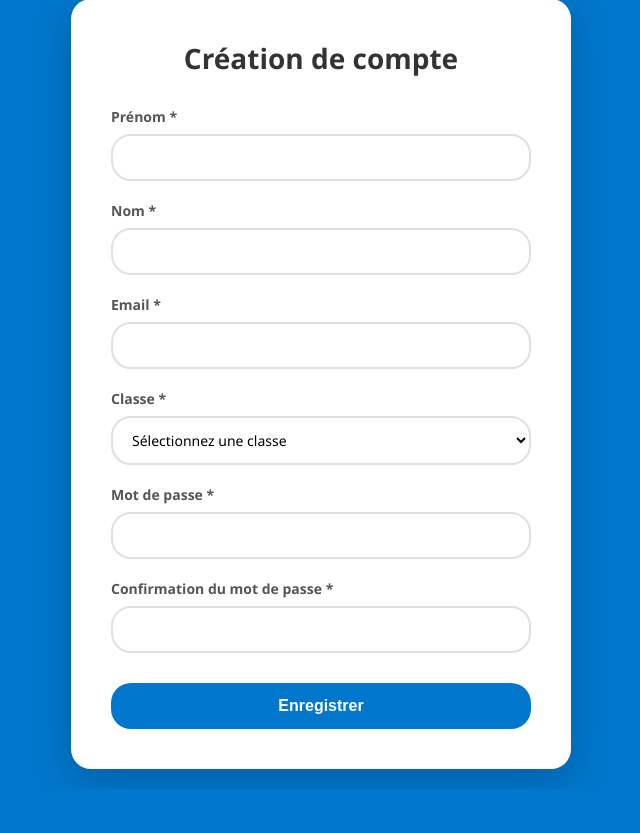
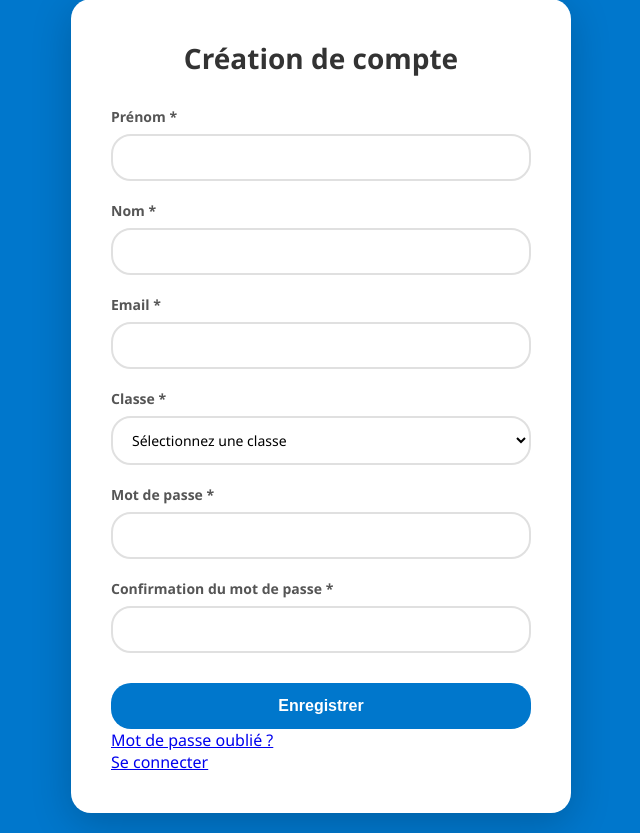
Before and after one commit to ousmane-dieye/cahierTexte, a PHP site: page / in a window 1280 px wide. Shown: the part 21-854 px from the top of the page, without its empty margins (319-959 px from the left). Before the commit the page ends 810 px from the top, so only its background shows below. Run offline with PHP 8.4, Linux system fonts and the light colour scheme.

Commit message:
lien inscription vers connexion et vis versa

```diff
--- a/connexion.html
+++ b/connexion.html
@@ -35,7 +35,7 @@
         </div>
 
         <div class="btn_inscription">
-            <a href="index.html">S’inscrire</a>
+            <a href="index.php">S’inscrire</a>
         </div>
     </div>
 </div>
--- a/index.php
+++ b/index.php
@@ -83,7 +83,19 @@
         </div>
 
         <button type="submit" class="btn-submit">Enregistrer</button>
-      </form>
+
+        </form>
+
+      <div class="links-row">
+          <div class="forget">
+              <a href="#">Mot de passe oublié ?</a>
+          </div>
+
+          <div class="btn_inscription">
+              <a href="connexion.html">Se connecter</a>
+          </div>
+      </div>
+
     </div>
 
     <script src="script.js"></script>
--- a/style.css
+++ b/style.css
@@ -107,3 +107,10 @@ select {
   display: none;
   border: 1px solid #c3e6cb;
 }
+
+/* a modifier */
+
+.links-rows{
+  display: flex;
+  justify-content: space-between;
+}
```
